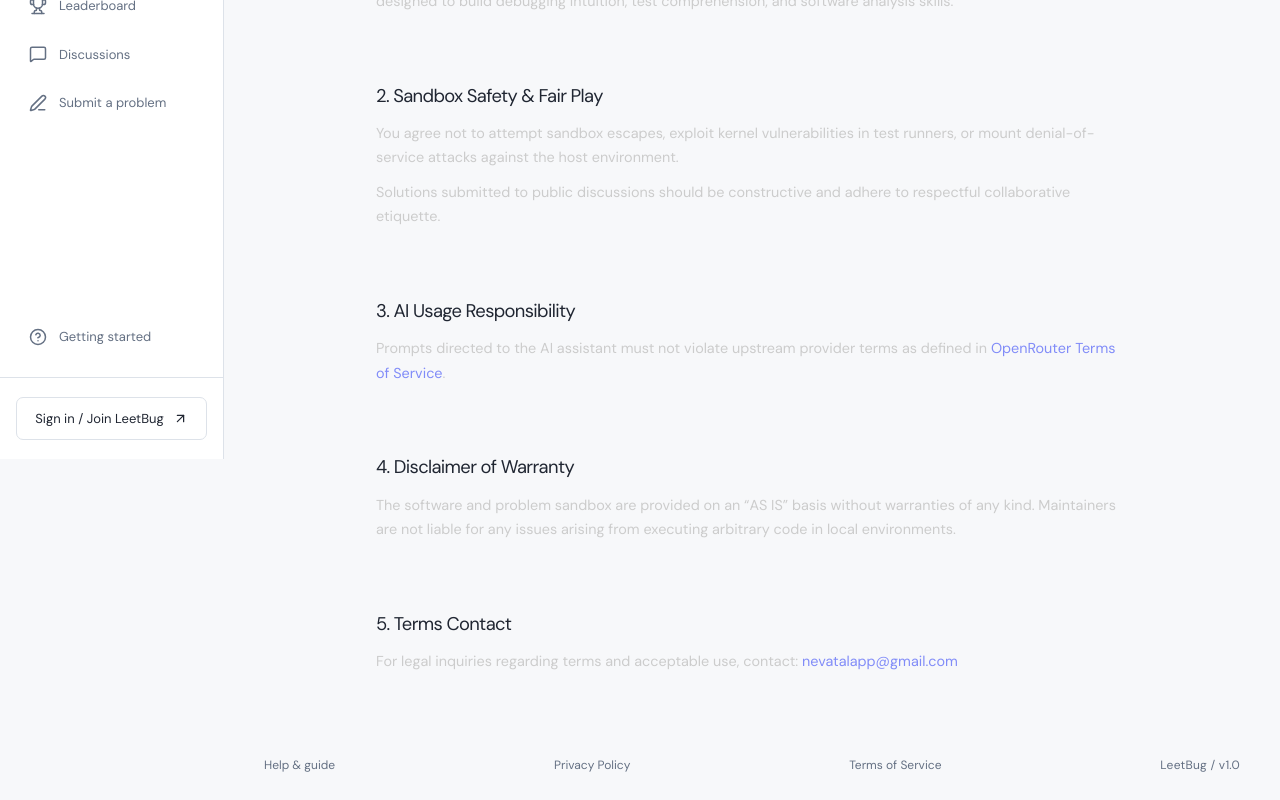
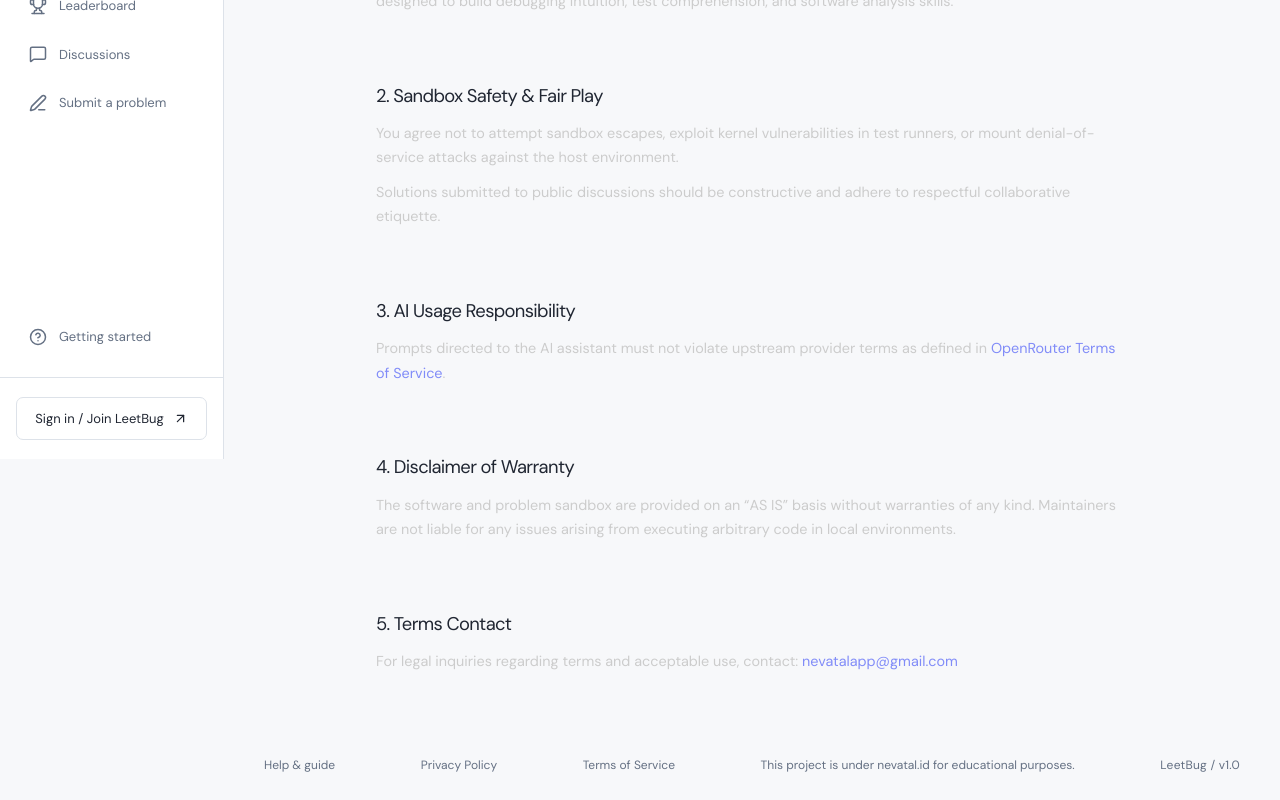
Before and after one commit to thirza258/leetbug, a React (Vite) app in the folder frontend/: page /terms in a window 1280 px wide. Shown: the part 341-1141 px from the top of the page. Built offline with nearby package versions, Linux system fonts and the light colour scheme; no server answers.

Commit message:
feat(footer): add educational purpose disclaimer under nevatal.id

```diff
--- a/frontend/src/components/Layout.tsx
+++ b/frontend/src/components/Layout.tsx
@@ -45,6 +45,7 @@ export default function Layout() {
           <NavLink to="/guide">Help &amp; guide</NavLink>
           <NavLink to="/privacy">Privacy Policy</NavLink>
           <NavLink to="/terms">Terms of Service</NavLink>
+          <span>This project is under nevatal.id for educational purposes.</span>
           <span>LeetBug <span className="muted">/</span> v1.0</span>
         </footer>
       )}
```
